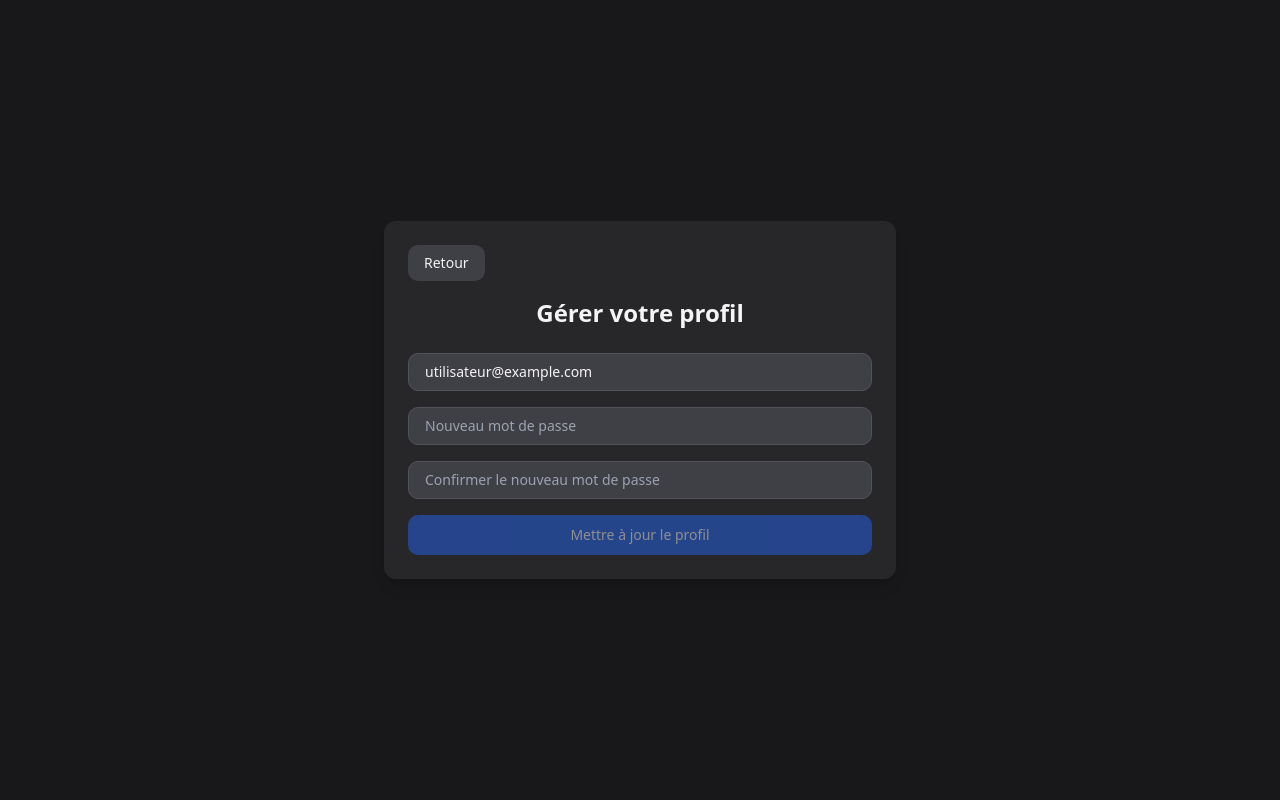
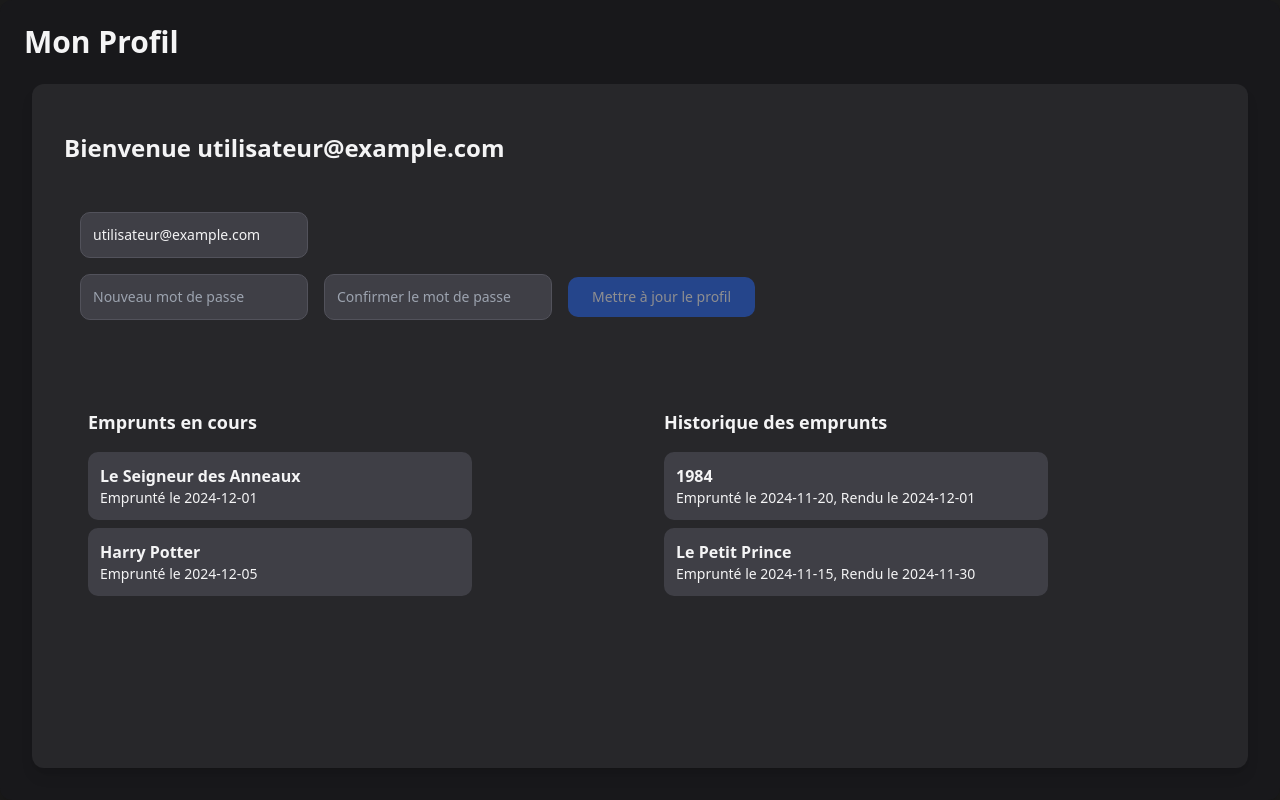
Before and after one commit to Jaden38/LibMa, a Next.js app in the folder frontend/: page /profile in a window 1280 px wide. Built offline with nearby package versions, Linux system fonts and the light colour scheme.

Commit message:
feat(Front-end): Create Profil page && Add style

```diff
--- a/frontend/pages/index.tsx
+++ b/frontend/pages/index.tsx
@@ -44,7 +44,7 @@ export default function Home() {
         }
       })
       .catch((err) => {
-        console.error("Erreur lors de la récupération des Books:", err);
+        console.error("Erreur lors de la récupération des livres:", err);
         setError(err.message);
       })
       .finally(() => setLoading(false));
--- a/frontend/pages/profile.tsx
+++ b/frontend/pages/profile.tsx
@@ -1,15 +1,24 @@
 import React, { useState } from "react";
-import Input from "@/components/ui/Input";
 import { Button } from "@/components/ui/Button";
-import { useRouter } from "next/router";
 
-const Profile: React.FC = () => {
-  const router = useRouter();
+export default function Profile() {
   const [email, setEmail] = useState("utilisateur@example.com");
   const [password, setPassword] = useState("");
   const [confirmPassword, setConfirmPassword] = useState("");
   const [message, setMessage] = useState<string | null>(null);
   const [error, setError] = useState<string | null>(null);
+  const [newUsername, setNewUsername] = useState("");
+  const [isModalOpen, setIsModalOpen] = useState(false);
+
+  const ongoingBorrowings = [
+    { book: "Le Seigneur des Anneaux", date: "2024-12-01" },
+    { book: "Harry Potter", date: "2024-12-05" },
+  ];
+
+  const borrowingHistory = [
+    { book: "1984", date: "2024-11-20", returnDate: "2024-12-01" },
+    { book: "Le Petit Prince", date: "2024-11-15", returnDate: "2024-11-30" },
+  ];
 
   const handleUpdateProfile = () => {
     if (!email || !password || !confirmPassword) {
@@ -26,67 +35,105 @@ const Profile: React.FC = () => {
     setError(null);
   };
 
+  const handleChangeUsername = () => {
+    if (newUsername) {
+      setMessage("Pseudo mis à jour avec succès !");
+      setIsModalOpen(false);
+    } else {
+      setError("Le pseudo est requis.");
+    }
+  };
+
   return (
-    <div className="flex flex-col items-center justify-center min-h-screen bg-zinc-900 text-zinc-100">
-      <div className="w-full max-w-lg bg-zinc-800 rounded-lg shadow-lg p-6">
-        {/* Back Button */}
-        <button
-          onClick={() => router.back()}
-          className="mb-4 px-4 py-2 text-sm bg-zinc-700 text-zinc-100 rounded-md hover:bg-zinc-600 transition focus:outline-none focus:ring-2 focus:ring-blue-400"
-        >
-          Retour
-        </button>
+    <div className="w-screen h-screen bg-zinc-900 text-zinc-100 rounded-lg shadow-lg flex flex-col">
+      <div className="p-6 flex flex-col space-y-4 ">
+        <h1 className="text-3xl font-extrabold text-zinc-100">Mon Profil</h1>
+      </div>
 
-        {/* Header */}
-        <h1 className="text-2xl font-bold text-center mb-6 text-zinc-100">
-          Gérer votre profil
-        </h1>
+      <div className=" ml-8 mr-8 mb-8 flex-grow bg-zinc-800 p-8 rounded-lg shadow-lg pt-12">
+        <h2 className="text-2xl font-semibold text-zinc-100 mb-4">Bienvenue {email}</h2>
 
-        {/* Form */}
-        <form onSubmit={(e) => e.preventDefault()} className="space-y-4">
-          <div>
-            <Input
+        <form onSubmit={(e) => e.preventDefault()} className="w-full space-y-4 space-x-0 mt-12 ml-4">
+          <div className="flex flex-col items-start space-y-4">
+            <input
               type="email"
               placeholder="Adresse email"
               value={email}
               onChange={(e) => setEmail(e.target.value)}
-              className="w-full bg-zinc-700 border border-zinc-600 text-sm text-zinc-100 rounded-md p-2 focus:outline-none focus:ring-2 focus:ring-blue-400"
+              className="w-fit bg-zinc-700 border border-zinc-600 text-sm text-zinc-100 rounded-md p-3 focus:outline-none focus:ring-2 focus:ring-blue-400 transition-all duration-300 ease-in-out"
               aria-label="Adresse email"
             />
           </div>
-          <div>
-            <Input
+
+          <div className="flex items-center gap-4 mt-4">
+            <div className="flex gap-4">
+              <input
                 type="password"
                 placeholder="Nouveau mot de passe"
                 value={password}
                 onChange={(e) => setPassword(e.target.value)}
-              className="w-full bg-zinc-700 border border-zinc-600 text-sm text-zinc-100 rounded-md p-2 focus:outline-none focus:ring-2 focus:ring-blue-400"
+                className="w-fit bg-zinc-700 border border-zinc-600 text-sm text-zinc-100 rounded-md p-3 focus:outline-none focus:ring-2 focus:ring-blue-400 transition-all duration-300 ease-in-out"
                 aria-label="Nouveau mot de passe"
               />
-          </div>
-          <div>
-            <Input
+              <input
                 type="password"
-              placeholder="Confirmer le nouveau mot de passe"
+                placeholder="Confirmer le mot de passe"
                 value={confirmPassword}
                 onChange={(e) => setConfirmPassword(e.target.value)}
-              className="w-full bg-zinc-700 border border-zinc-600 text-sm text-zinc-100 rounded-md p-2 focus:outline-none focus:ring-2 focus:ring-blue-400"
-              aria-label="Confirmer le nouveau mot de passe"
+                className="w-fit bg-zinc-700 border border-zinc-600 text-sm text-zinc-100 rounded-md p-3 focus:outline-none focus:ring-2 focus:ring-blue-400 transition-all duration-300 ease-in-out"
+                aria-label="Confirmer le mot de passe"
               />
             </div>
-          {error && <p className="text-red-500 text-sm">{error}</p>}
-          {message && <p className="text-green-500 text-sm">{message}</p>}
+
             <Button
               onClick={handleUpdateProfile}
               disabled={!email || !password || !confirmPassword}
-            className="w-full py-3 bg-blue-600 text-sm text-zinc-100 rounded-md hover:bg-blue-500 transition focus:outline-none focus:ring-2 focus:ring-blue-400 disabled:opacity-50"
+              className="py-3 px-6 bg-blue-600 text-sm text-zinc-100 rounded-md hover:bg-blue-500 hover:scale-105 hover:shadow-lg transition duration-300 ease-in-out focus:outline-none focus:ring-2 focus:ring-blue-400 disabled:opacity-50"
             >
               Mettre à jour le profil
             </Button>
+          </div>
+
+          {error && (
+            <p className="text-red-500 text-sm text-center transition-all duration-300 ease-in-out">{error}</p>
+          )}
+          {message && (
+            <p className="text-green-500 text-sm text-center transition-all duration-300 ease-in-out">{message}</p>
+          )}
         </form>
+
+        <div className="flex gap-48 p-6 mt-8">
+          <div className="mt-8 transition-all duration-300 ease-in-out">
+            <h2 className="text-lg font-semibold text-zinc-100 mb-4">Emprunts en cours</h2>
+            <ul className="space-y-2">
+              {ongoingBorrowings.map((borrowing, index) => (
+                <li
+                  key={index}
+                  className="w-96 bg-zinc-700 text-zinc-100 p-3 rounded-md transform transition-all duration-300 ease-in-out hover:bg-zinc-600 hover:scale-105 hover:shadow-lg"
+                >
+                  <p className="font-semibold">{borrowing.book}</p>
+                  <p className="text-sm">Emprunté le {borrowing.date}</p>
+                </li>
+              ))}
+            </ul>
+          </div>
+
+          <div className="mt-8 transition-all duration-300 ease-in-out">
+            <h2 className="text-lg font-semibold text-zinc-100 mb-4">Historique des emprunts</h2>
+            <ul className="space-y-2">
+              {borrowingHistory.map((history, index) => (
+                <li
+                  key={index}
+                  className="w-96 bg-zinc-700 text-zinc-100 p-3 rounded-md transform transition-all duration-300 ease-in-out hover:bg-zinc-600 hover:scale-105 hover:shadow-lg"
+                >
+                  <p className="font-semibold">{history.book}</p>
+                  <p className="text-sm">Emprunté le {history.date}, Rendu le {history.returnDate}</p>
+                </li>
+              ))}
+            </ul>
+          </div>
+        </div>
       </div>
     </div>
   );
-};
-
-export default Profile;
+}
```
Also changed, not shown: 1 other file (tests, documents, lock files or other folders). Lines whose indentation alone changed are shown as unchanged.
